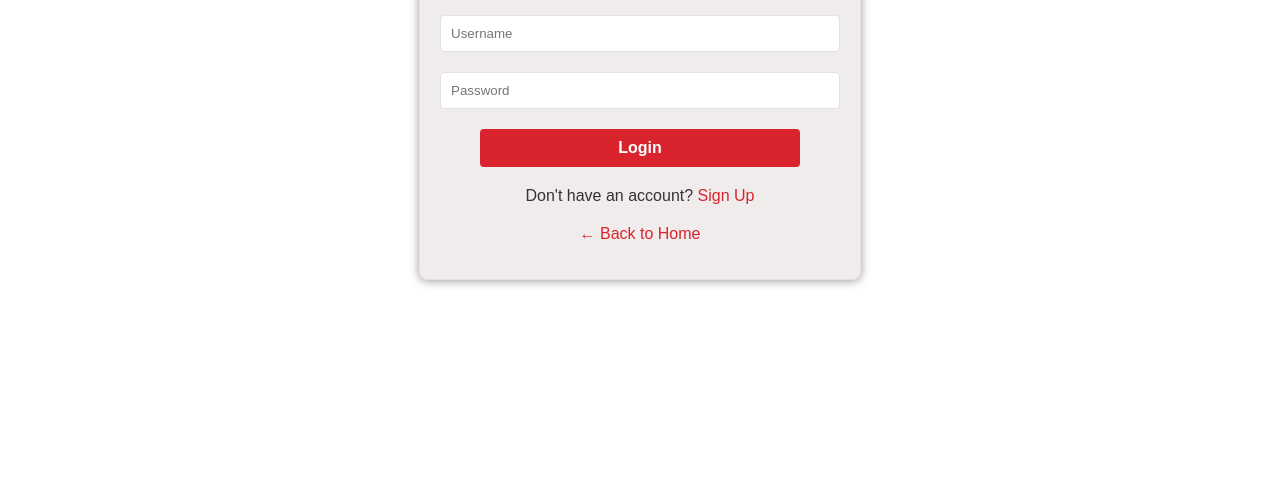
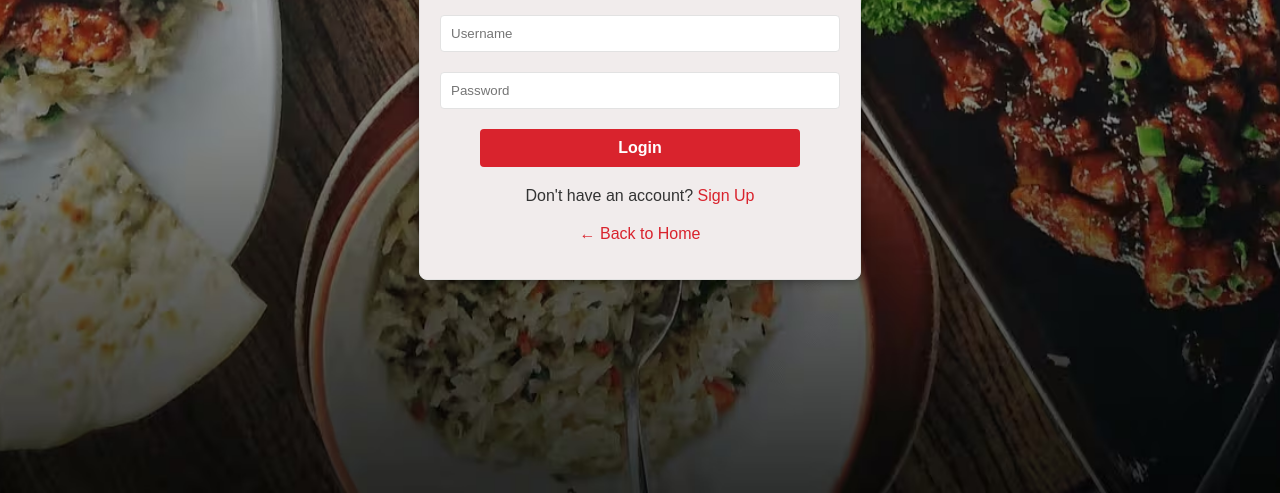
Before and after one commit to PriyabrataSur/Food-Ordering-App, a plain HTML site: page login.html in a window 1280 px wide. Shown: the part 307-800 px from the top of the page. Drawn offline with Linux system fonts and the light colour scheme.

Commit message:
I forgot to upload, LOL

```diff
--- a/login.html
+++ b/login.html
@@ -10,7 +10,8 @@
             margin: 0;
             padding: 0;
             font-family: Arial, sans-serif;
-            background-color: white;
+            background: url('img/bgzomato.png') no-repeat center center fixed;
+            background-size: cover;
         }
 
         .container {
```
Also changed, not shown: register.html (+2 -1 lines).
